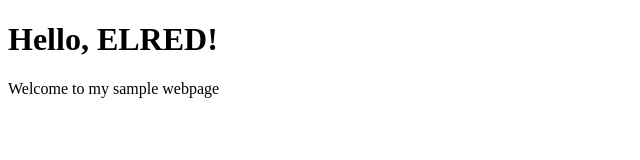
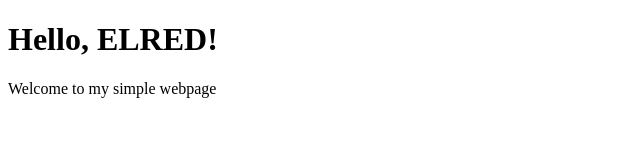
Before and after one commit to sivas1998/webapp, a plain HTML site: page index.html in a window 1280 px wide. Shown: the full height of the page, 0-640 px from the left. Drawn offline with Linux system fonts and the light colour scheme.

Commit message:
index.html

```diff
--- a/index.html
+++ b/index.html
@@ -7,6 +7,6 @@
 </head>
 <body>
     <h1>Hello, ELRED!</h1>
-    <p> Welcome to my sample webpage </p>
+    <p> Welcome to my simple webpage </p>
 </body>
 </html>
```
